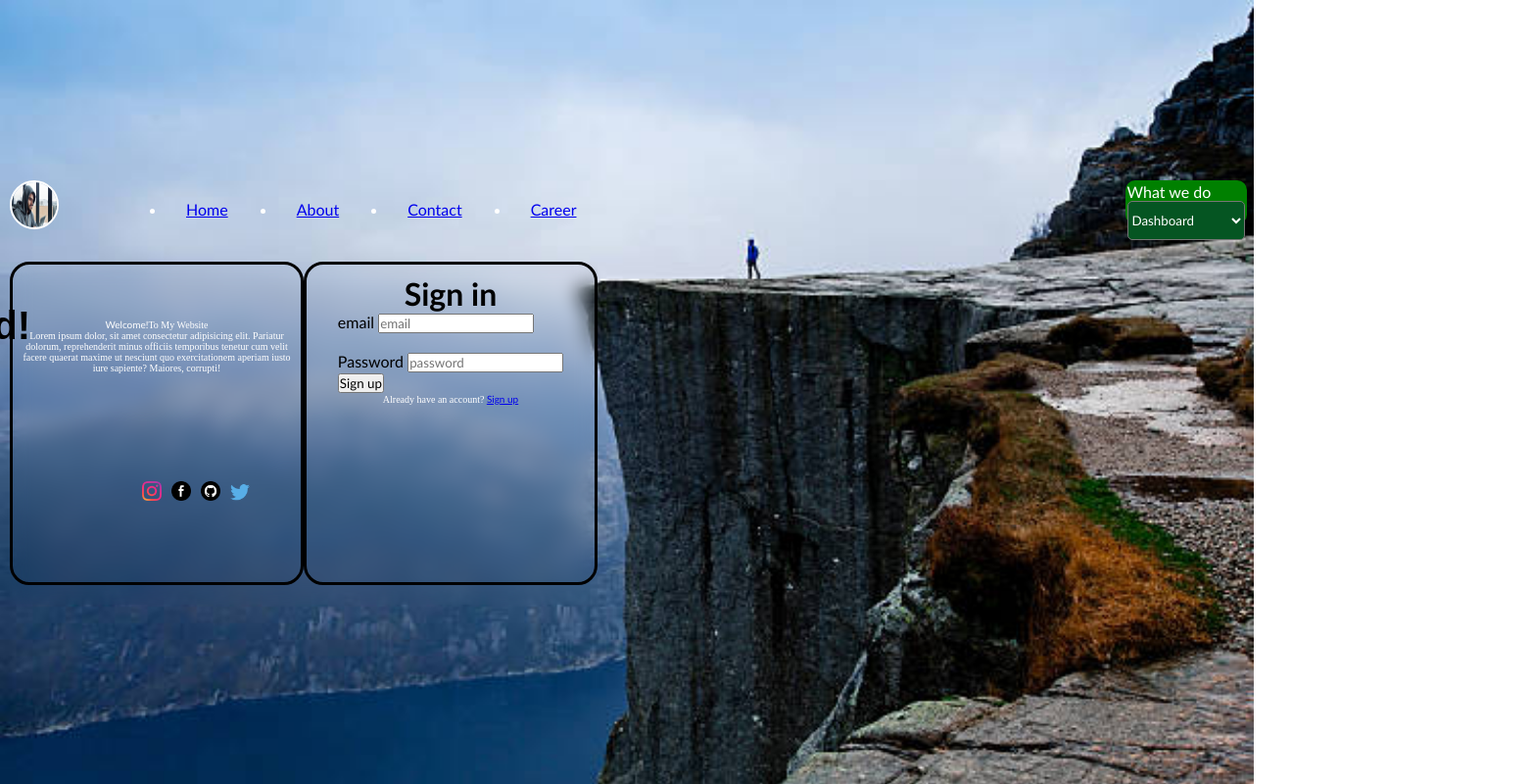
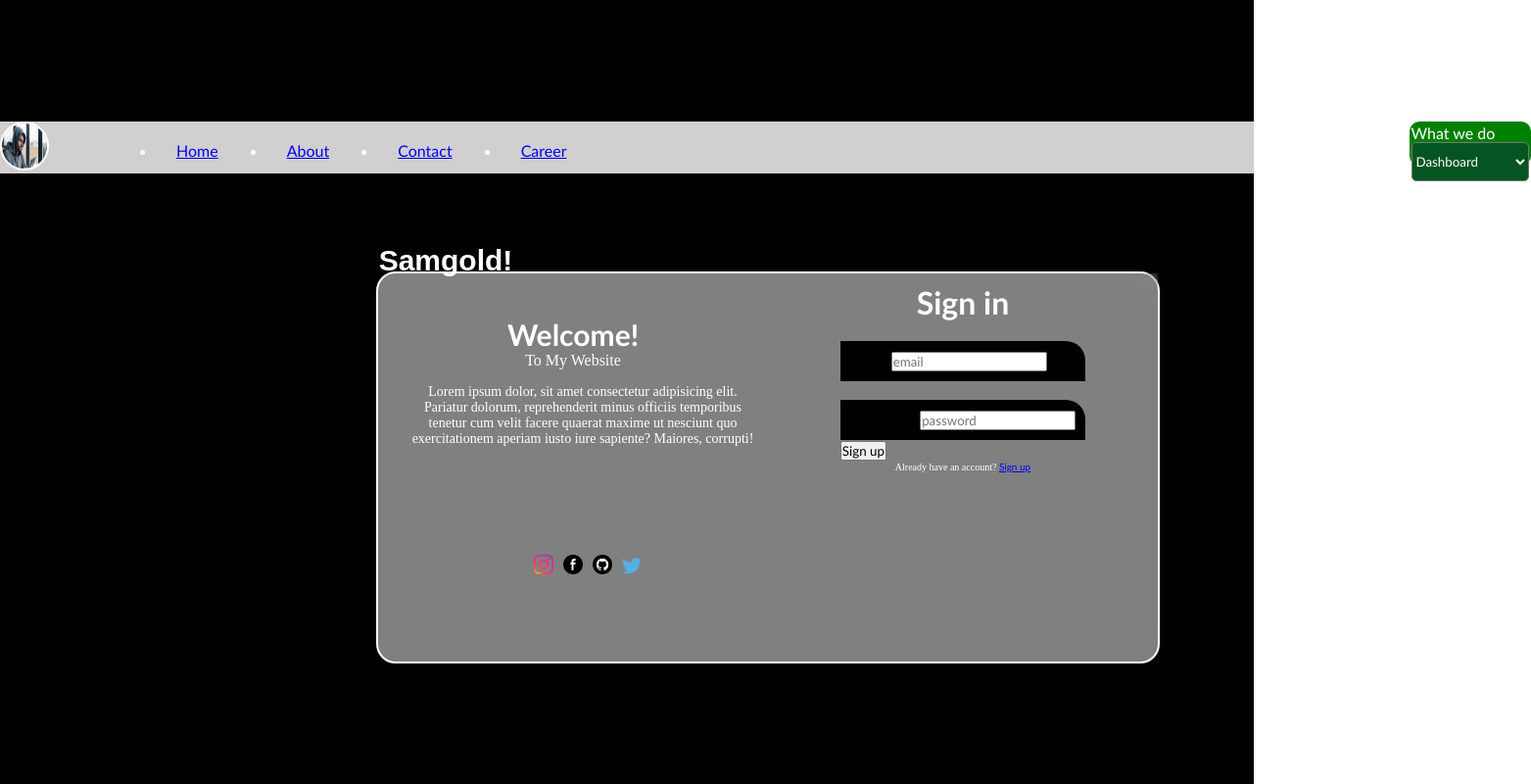
Before and after one commit to Kurtwelle/landinglogin, a plain HTML site: page index.html in a window 1280 px wide. Shown: the whole page at 98% size, 1563 px wide, since content can reach past the window. Drawn offline with Linux system fonts and the light colour scheme.

Commit message:
continuation-1

```diff
--- a/index.html
+++ b/index.html
@@ -38,8 +38,8 @@
         <div class="card">
             <div class="topcontent">
                 <h3>Samgold!</h3>
-                <p class="welcome"><span>Welcome!</span>To My Website</p>
-                <p>Lorem ipsum dolor, sit amet consectetur adipisicing elit. Pariatur dolorum, reprehenderit  minus officiis temporibus tenetur cum velit facere quaerat maxime ut nesciunt quo exercitationem aperiam iusto iure sapiente? Maiores, corrupti!</p>
+                <p class="welcome"><span>Welcome!</span><br>To My Website</p>
+                <p class="Lorem">Lorem ipsum dolor, sit amet consectetur adipisicing elit. Pariatur dolorum, reprehenderit  minus officiis temporibus tenetur cum velit facere quaerat maxime ut nesciunt quo exercitationem aperiam iusto iure sapiente? Maiores, corrupti!</p>
                 <div class="iconcontainer">
                 <img src="instagramicon.png" alt="insta" class="insta-icon">
                 <img src="facebookicon.png" alt="" class="facebookicon">
@@ -51,7 +51,7 @@
                 <h1>Sign in</h1>
                 <form action="#">
                     <div class="input-text">
-                        <label for="sign in">email</label>
+                        <label for="sign in">Email</label>
                         <input type="text" id="email" placeholder="email" class="email">
                         <i class='bx bx-envelope' ></i>
                     </div><br>
--- a/style.css
+++ b/style.css
@@ -13,10 +13,10 @@ body{
     background: linear-gradient rgba( to top #fefefe, #000000, orange);
     height: 100vh;
     width: 100%;
-    background-image: url(CLIFF.jpg);
-    background-color: aqua;
+    /* background-image: url(CLIFF.jpg); */
+    background-color: #000000;
     background-size: cover;
-    padding: 10px;
+    padding: 0px;
     align-items: center;
     justify-content: center;
     align-content: center;
@@ -27,6 +27,11 @@ body{
     flex-direction: row;
     margin-bottom: 30px;
     position: relative;
+    background-color: #d1cfcf;
+}
+:hover.heading{
+    background-color: skyblue;
+    transition: 5;
 }
 .Dev{
     height: 50px;
@@ -63,7 +68,7 @@ nav ul li{
 }
 
 .third-place{
-    margin-left: 500px;
+    margin-left: 800px;
     width: auto;
     height: 45px;
     background-color: green;
@@ -76,6 +81,7 @@ nav ul li{
     border: 2px solid;
     width: 30px;
 }
+
 #options{
     background-color: #055522;
     color: #ffffff;
@@ -83,18 +89,23 @@ nav ul li{
     height: 40px;
     border-radius: 5px;
 }
+
 .card{
     /* background-image: url(CLIFF.jpg); */
     background-size: cover;
     display:flex;
-    backdrop-filter: blur(10px);
-    height: 350px;
-    width: 600px;
-    /* color: #ffffff; */
+    background: grey;
+    height: 400px;
+    width: 800px;
+    margin-left: 30%;
+    margin-top: 100px;
     justify-content: center;
     align-content: center;
+    border: 2px  solid;
+    border-color: #fefefe;
+    border-radius: 20px;
+}
 
-}
 .topcontent{
     display: flex;
     flex-direction: column;
@@ -103,19 +114,30 @@ nav ul li{
     margin-bottom: 20px;
     padding: 10px;
     width: 100%;
-    border-radius: 20px;
-    border: 3px solid;
+    font-size: 25px;
 }
+
 h3{
-    font-size: 40px;
+    font-size: 30px;
     font-family: Arial, sans-serif;
     margin-left: -440px;
     position: relative;
-    top: 30px;
-    bottom: ;
+    top: -40px;
+    left: 90px;
+    color: #ffffff;
 }
-
-
+span{
+    font-size: 30px;
+    font-weight: 700;
+}
+.welcome{
+    font-size: 16px;
+}
+.Lorem{
+    font-size: 14px;
+    margin-top: 15px;
+    margin-left: 20px;
+}
 
 p{
     align-items: center;
@@ -126,6 +148,7 @@ p{
     font-family: 'Times New Roman', Times, serif;
     justify-content: center;
     text-align:center;
+
 }
 .iconcontainer{
     display: flex;
@@ -133,7 +156,7 @@ p{
     padding: 10px;
     margin: 20px;
     margin-top: 100px;
-    margin-left: 100px;
+    margin-left: 50px;
 }
 .insta-icon{
     height: 20px;
@@ -162,6 +185,17 @@ p{
     margin-bottom: 20px;
     padding: 10px;
     width: 100%;
-    border: 3px solid;
-    border-radius: 20px;
+    backdrop-filter: blur(10px);
 }
+h1{
+    color: #ffffff;
+    margin-bottom: 20px;
+}
+.input-text{
+    background-color: black;
+    padding: 10px;
+    border-start-end-radius: 20px;
+}
+.email{
+
+}
```
